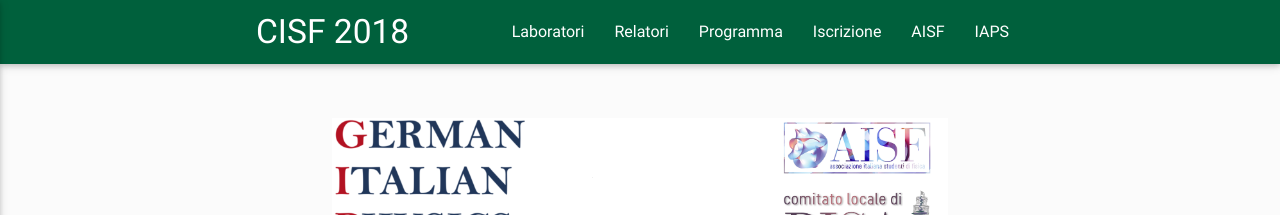
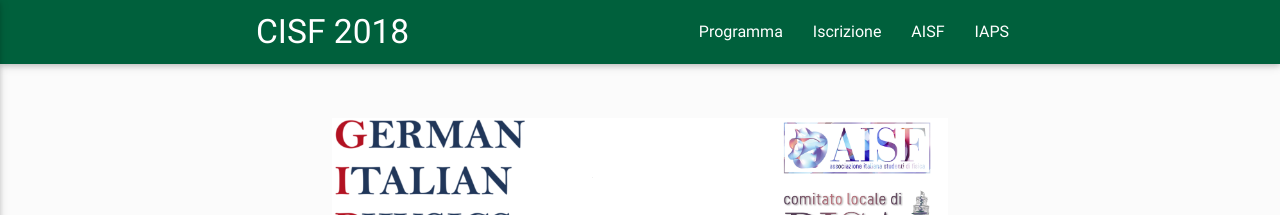
Before and after one commit to AndreaGurgone/AndreaGurgone.github.io, a Jekyll site: the page built from index.html, in a window 1280 px wide. Shown: the top 215 px of the page. Built offline with Jekyll 4.4.1, drawn with Linux system fonts in a browser that asks for light colours; nearby versions of some CDN libraries.

```diff
--- a/_data/menu.yml
+++ b/_data/menu.yml
@@ -1,7 +1,3 @@
-- text: Laboratori
-  url: facilities
-- text: Relatori
-  url: speakers
 - text: Programma
   url: programme
 - text: Iscrizione
```
